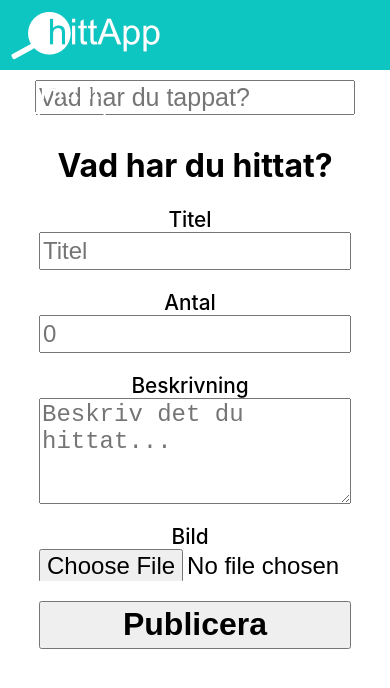
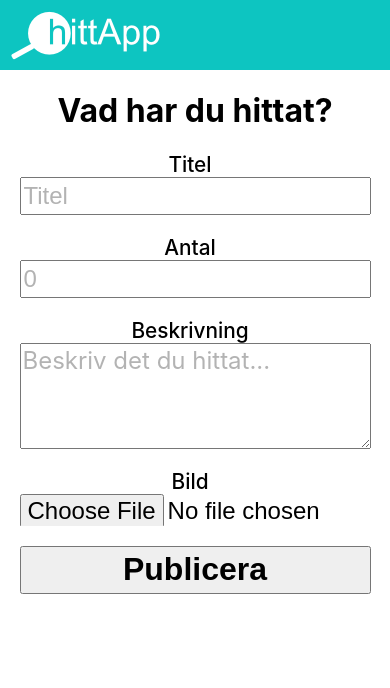
Before and after one commit to bobbyem/hittapp, a React (Create React App) app: page /hittat in a window 390 px wide. Shown: the top 688 px of the page. Built offline with nearby package versions, Linux system fonts and the light colour scheme; no server answers; the database is empty.

Commit message:
Added routing and fixed the sidedrawer links being visible when drawer closed. Changed some of the styling on forms.

```diff
--- a/package.json
+++ b/package.json
@@ -10,6 +10,7 @@
     "firebase": "^7.9.1",
     "react": "^16.12.0",
     "react-dom": "^16.12.0",
+    "react-router-dom": "^5.1.2",
     "react-scripts": "3.4.0"
   },
   "scripts": {
--- a/src/App.js
+++ b/src/App.js
@@ -3,15 +3,22 @@ import './App.css';
 import Layout from "./Components/Layout/Layout";
 import Tappat from "./Containers/Tappat/Tappat";
 import Hittat from "./Containers/Hittat/Hittat";
+import {BrowserRouter as Router, Switch, Route} from "react-router-dom";
 
 function App() {
   return (
-    <div className="App">
-      <Layout>
-      <Tappat/>
-      <Hittat/>
-      </Layout>
-    </div>
+
+    <Router>
+        <div className="App">
+          <Layout>
+            <Switch>
+              <Route path="/" exact component={Tappat}/>
+              <Route path="/tappat" component={Tappat}/>
+              <Route path="/hittat" component={Hittat}/>
+            </Switch>
+          </Layout>
+        </div>
+    </Router>
   );
 }
 
--- a/src/Components/Layout/Layout.js
+++ b/src/Components/Layout/Layout.js
@@ -17,7 +17,7 @@ const Layout = (props) => {
     return (
     <div className={classes.Layout}>
         <Header clicked={menuToggle}/>
-        <SideDrawer  height={menuHeight}/>
+        <SideDrawer  height={menuHeight} clicked={menuToggle}/>
         <main>{props.children}</main>
         <Overlay display={overlayDisplay} clicked={menuToggle}/>
     </div>
--- a/src/Components/Object/Object.module.css
+++ b/src/Components/Object/Object.module.css
@@ -11,6 +11,8 @@
 
 }
 
-/* .Object :hover{
-    background-color: #0dc5c1;
-} */
+@media only screen and (max-width: 500px) {
+    .Object {
+        width: 50%;
+    }
+}
--- a/src/Components/UI/Overlay/Overlay.module.css
+++ b/src/Components/UI/Overlay/Overlay.module.css
@@ -1,7 +1,7 @@
 .Overlay {
     width:100vw;
     height: 100vh;
-    background-color: rgba(0, 0, 0, 0.452);
+    background-color: rgba(0, 0, 0, 0.205);
     z-index: 200;
     position: fixed;
     display: none;
--- a/src/Components/UI/SideDrawer/SideDrawer.js
+++ b/src/Components/UI/SideDrawer/SideDrawer.js
@@ -1,11 +1,17 @@
 import React from "react";
 import classes from "./SideDrawer.module.css";
+import {NavLink} from "react-router-dom";
 
 const sideDrawer = (props) => (
     <div className={classes.SideDrawer} style={{height: props.height}}>
-        <ul>
-            <li>Hittat</li>
-            <li>Tappat</li>
+        <ul style={{display: (props.height === 0 ? "none" : "contents")}}>
+            <NavLink to="/hittat" onClick={props.clicked}>
+                <li>Hittat</li>
+            </NavLink>
+
+            <NavLink to="/tappat"onClick={props.clicked}>
+                <li>Tappat</li>
+            </NavLink>
         </ul>
     </div>
 );
--- a/src/Components/UI/SideDrawer/SideDrawer.module.css
+++ b/src/Components/UI/SideDrawer/SideDrawer.module.css
@@ -1,7 +1,7 @@
 .SideDrawer {
     background-color: #0dc5c1;
     position: fixed;
-    width: 200px;
+    width: 100%;
     display: flex;
     flex-flow: column;
     align-items: flex-start;
@@ -16,20 +16,22 @@ ul {
     margin: 0;
     padding:0;
     margin-top: 5px;
+    display: contents;
 }
 
-li {
+li, a {
     font-size: 1.5rem;
     border: 1px solid transparent;
     margin-left: 30px;
     text-decoration: none;
     cursor: pointer;
+    color: white;
 }
 
 li:hover {
     transition: 0.5s;
     border-bottom: 1px solid white;
-    color: rgb(246, 250, 188);
+    color: #ffc30f;
 
 
 }
--- a/src/Containers/Hittat/Hittat.module.css
+++ b/src/Containers/Hittat/Hittat.module.css
@@ -16,7 +16,7 @@
 }
 
 .Hittat form{
-    width:80%;
+    width:90%;
     margin: 0 auto;
     display: flex;
     flex-flow: column;
@@ -31,11 +31,22 @@
 .Hittat textarea {
     height: 100px;
     font-size: 1.5rem;
+    font-family: inherit;
+}
+
+textarea:focus, input:focus {
+    background-color: #0dc5c1;
+    color: white;
+    border: 1px solid #c5970d ;
+}
+
+::placeholder {
+    color: rgb(179, 179, 179);
 }
 
 /* Media queries */
 
-@media only screen and (min-width: 600px) {
+@media only screen and (min-width: 767px) {
     .Hittat form {
         width: 50%;
     }
```
Also changed, not shown: src/Containers/Tappat/Tappat.module.css (line endings or trailing spaces), 1 other file (tests, documents, lock files or other folders).
